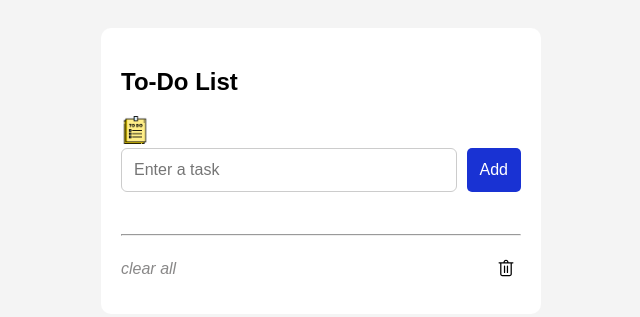
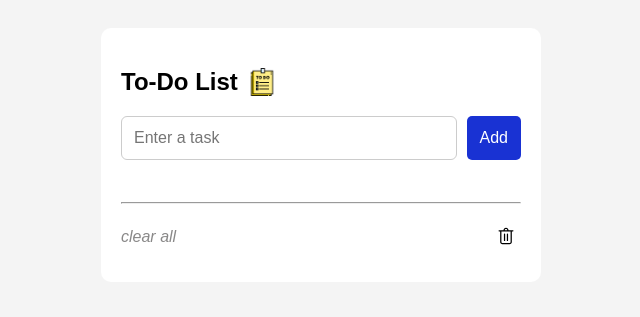
Before and after one commit to Krishhz/Simple-To-Do, a plain HTML site: page index.html in a window 1280 px wide. Shown: the whole page, without its empty margins (319-959 px from the left). Drawn offline with Linux system fonts and the light colour scheme.

Commit message:
spell check

```diff
--- a/index.html
+++ b/index.html
@@ -10,7 +10,7 @@
     <div class="todo-container">
 
       <!-- Header -->
-      <div class="todo-headaer">
+      <div class="todo-header">
         <h2>To-Do List</h2>
         <img src="note.png" alt="To-Do Icon" />
       </div>
```
